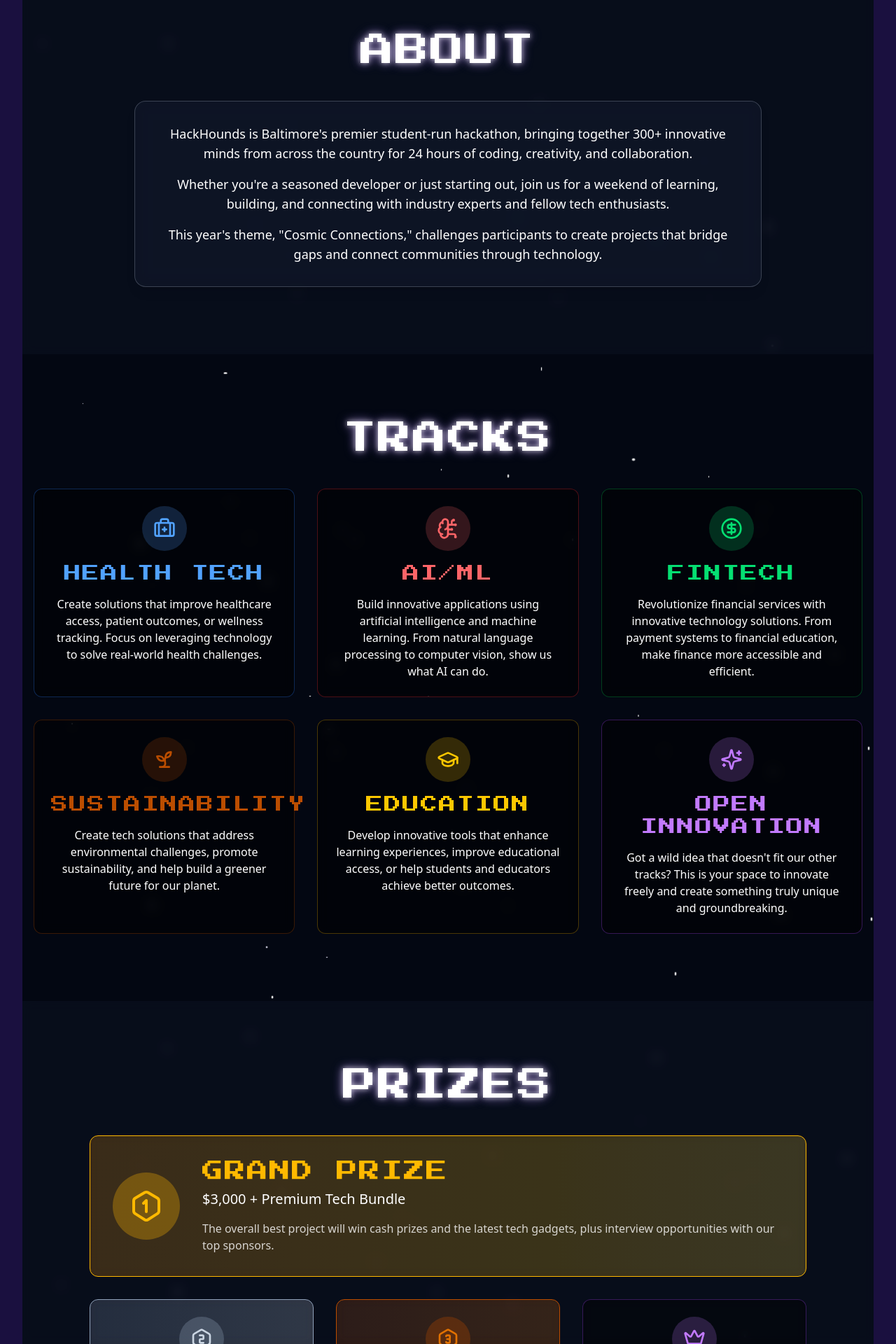
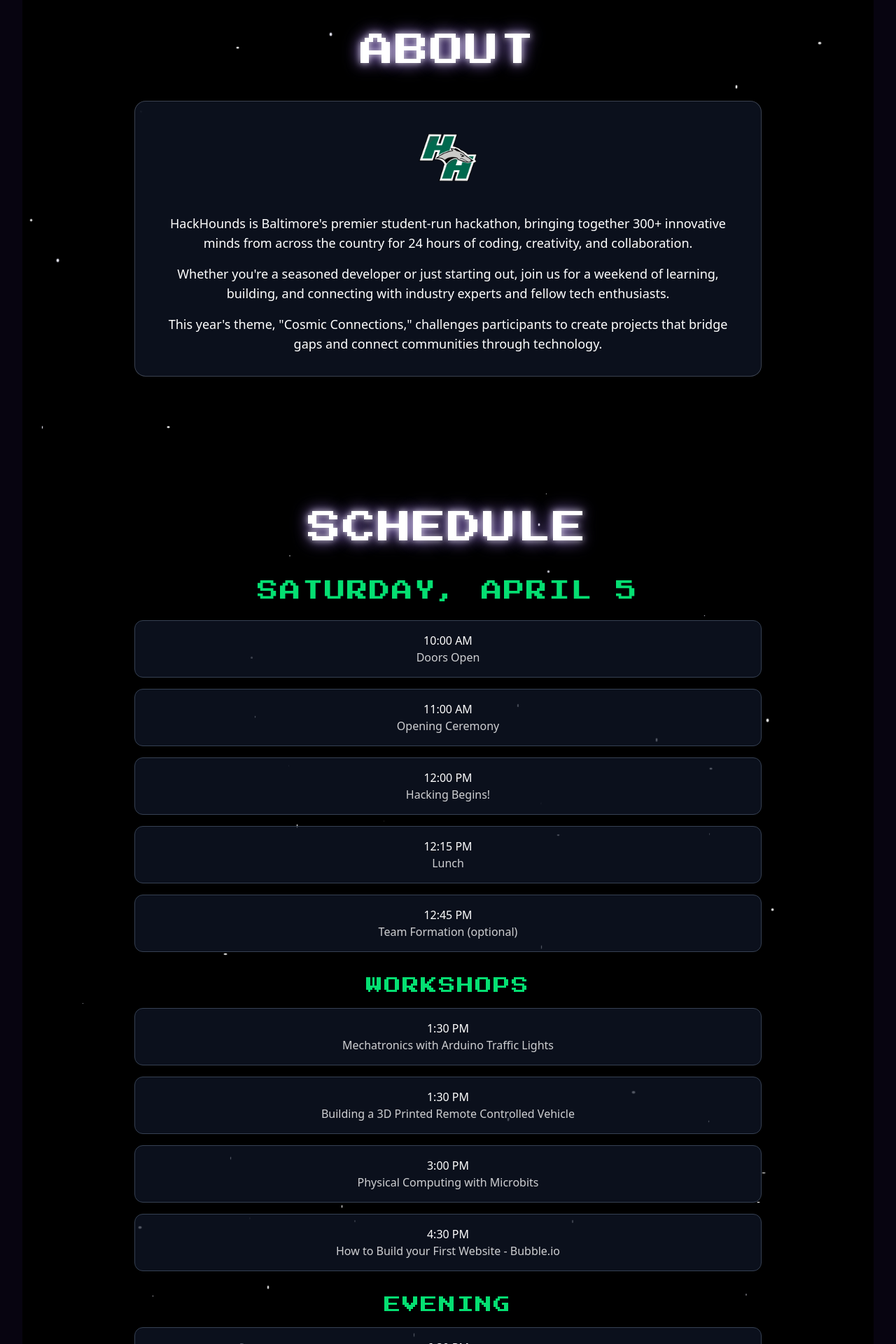
Before and after one commit to kelechi055/HH25, a React (Vite) app in the folder hh25/: page / in a window 1280 px wide. Shown: the part 880-2800 px from the top of the page at 70% size. Built offline with nearby package versions, Linux system fonts and the light colour scheme.

Commit message:
Added Schedule, working on Track revisions now

```diff
--- a/hh25/src/App.css
+++ b/hh25/src/App.css
@@ -96,7 +96,7 @@
   margin: 0;
   padding: 0;
   font-family: system-ui, -apple-system, BlinkMacSystemFont, 'Segoe UI', Roboto, sans-serif;
-  background-color: #1a103f;
+  background-color: #070410;
   overflow-x: hidden;
 }
 
--- a/hh25/src/App.jsx
+++ b/hh25/src/App.jsx
@@ -3,8 +3,9 @@
 import LoyolaLogo from './icons/Loyola-logo.png';
 import MIS from './icons/MIS.png';
 import ACM from './icons/ACM.png';
+import HH25 from './icons/HH25.png';
 import CyberHounds from './icons/CyberHounds.png';
-import { BriefcaseMedical, BrainCircuit, CircleDollarSign, Sprout, GraduationCap, Sparkles, Crown } from 'lucide-react';
+import { BriefcaseMedical, BrainCircuit, CircleDollarSign, GraduationCap, Sparkles, Crown, Eye } from 'lucide-react';
 import { TbHexagonNumber1, TbHexagonNumber2, TbHexagonNumber3 } from "react-icons/tb";
 import { GrInstagram } from "react-icons/gr";
 import { TbBrandDiscord } from "react-icons/tb";
@@ -12,7 +13,7 @@
 function App() {
   const [isScrolled, setIsScrolled] = useState(false);
   const [activeFaq, setActiveFaq] = useState(null);
-  const [isFormVisible, setIsFormVisible] = useState(false); // New state for toggling visibility
+  const [isFormVisible, setIsFormVisible] = useState(false); // State for toggling visibility
 
   useEffect(() => {
     const handleScroll = () => {
@@ -32,11 +33,11 @@
   };
 
   const handleApplyClick = () => {
-    setIsFormVisible(true); // Show the form when the button is clicked
+    setIsFormVisible(!isFormVisible); // Toggle form visibility
   };
 
   return (
-    <div className="bg-gray-950 relative overflow-hidden">
+    <div className="bg-black relative overflow-hidden">
       {/* Enhanced Background stars */}
       <div className="absolute inset-0 z-0">
         {[...Array(200)].map((_, i) => (
@@ -57,13 +58,11 @@
         ))}
       </div>
 
-
-
       {/* Header */}
       <header className={`fixed top-0 w-full z-50 transition-all duration-300 ${isScrolled ? 'bg-gray-900/80 backdrop-blur-md py-2' : 'bg-transparent py-4'}`}>
         <div className="container mx-auto px-4 flex justify-between items-center">
           <div className="flex items-center">
-            <img src={LoyolaLogo} alt="Logo" className="h-10 w-10" />
+            <img src={HH25} alt="Logo" className="h-10 w-10" />
             <span className="text-white font-bold text-xl ml-2">HackHounds '25</span>
           </div>
           <nav className="hidden md:flex space-x-8">
@@ -103,55 +102,38 @@
           </p>
         </div>
 
-              {/* Apply Button */}
-      <div className="container mx-auto px-4 py-24 relative z-10">
+        {/* Enhanced Apply Button & Form Section */}
+        <div className="container mx-auto px-4 py-8 relative z-10">
           <div className="max-w-4xl mx-auto text-center">
             <button
               onClick={handleApplyClick}
-            className="px-6 py-3 bg-blue-500 text-white font-semibold rounded-lg hover:bg-blue-700 transition"
+              className="group relative overflow-hidden px-8 py-4 bg-gradient-to-r from-green-400 to-green-400 text-white font-bold text-lg rounded-lg transition-all duration-300 transform hover:scale-105 shadow-lg hover:shadow-2xl"
             >
-            Apply
+              <span className="absolute inset-0 bg-gradient-to-r from-green-400/20 to-green-400/20 opacity-0 group-hover:opacity-100 transition-opacity"></span>
+              <span className="relative flex items-center justify-center">
+                <span className="pixelated tracking-wider">APPLY NOW!</span>
+              </span>
             </button>
           </div>
 
-        {/* Typeform Embed */}
+          {/* Google Form Embed */}
           {isFormVisible && (
-          <div className="max-w-4xl mx-auto mt-8">
+            <div className="max-w-4xl mx-auto mt-8 bg-black/70 border border-white-500/30 rounded-xl p-6 backdrop-blur-sm transition-all transform hover:border-white-500/50 hover:shadow-lg hover:shadow-white-500/20">
               <iframe
-              src="https://form.typeform.com/to/jymAQivY"
+                src="https://docs.google.com/forms/d/e/1FAIpQLSdh6kFRQX8A3g1wXj7FoEwqpE98QtSVsjdy8ZC3Y2G0vzjqnw/viewform?embedded=true"
                 width="100%"
-              height="500"
+                height="600"
                 frameBorder="0"
-              style={{ border: 'none' }}
-              title="Typeform Survey"
-            ></iframe>
+                style={{ border: 'none', borderRadius: '0.5rem' }}
+                title="Application Form"
+              >Loading…</iframe>
             </div>
           )}
-      </div>
-
-        {/* Interactive Astronaut */}
-        <div className="w-full max-w-4xl mx-auto grid grid-cols-1 lg:grid-cols-2 gap-8 items-center">
-          <div className="pixel-art astronaut-container">
-            <div className="astronaut">
-              <div className="helmet"></div>
-              <div className="visor">
-                <div className="eye left"></div>
-                <div className="eye right"></div>
-              </div>
-              <div className="body"></div>
-            </div>
-          </div>
-
-          <div className="pixel-cloud float-animation">
-            {/* Cloud-like shape */}
-          </div>
         </div>
       </main>
 
       {/* Scroll indicator */}
       <div className="absolute bottom-10 left-1/2 transform -translate-x-1/2 text-white text-center pixelated">
-        <p className="text-2xl mb-2 tracking-widest animate-pulse">SCROLL FOR</p>
-        <p className="text-2xl tracking-widest animate-pulse">MORE INFO!</p>
         <div className="mt-4 animate-bounce">
           <svg
             width="40"
@@ -167,10 +149,14 @@
       </div>
 
       {/* About Section */}
-      <section id="about" className="py-24 bg-gray-900/40 backdrop-blur-sm relative z-10">
+      <section id="about" className="py-24 relative z-10">
         <div className="container mx-auto px-4">
           <h2 className="text-5xl font-bold text-white mb-12 text-center pixelated glow-text">ABOUT</h2>
           <div className="max-w-4xl mx-auto bg-gray-900/70 border border-gray-500/50 rounded-2xl p-8 shadow-lg backdrop-blur-md">
+            {/* Add the HH25 logo here */}
+            <div className="flex justify-center mb-8">
+              <img src={HH25} alt="HackHounds 25 Logo" className="h-24 w-24" />
+            </div>
             <p className="text-white text-lg mb-4">
               HackHounds is Baltimore's premier student-run hackathon, bringing together 300+ innovative minds from across the country for 24 hours of coding, creativity, and collaboration.
             </p>
@@ -180,6 +166,130 @@
             <p className="text-white text-lg">
               This year's theme, "Cosmic Connections," challenges participants to create projects that bridge gaps and connect communities through technology.
             </p>
+          </div>
+        </div>
+      </section>
+
+      {/* Schedule Section */}
+      <section id="schedule" className="py-24 relative z-10">
+        <div className="container mx-auto px-4">
+          <h2 className="text-5xl font-bold text-white mb-12 text-center pixelated glow-text">SCHEDULE</h2>
+
+          {/* Schedule Grid */}
+          <div className="max-w-4xl mx-auto">
+            {/* Day 1 - Saturday, April 6 */}
+            <div className="mb-12">
+              <h3 className="text-3xl font-bold text-green-400 mb-6 pixelated">Saturday, April 5</h3>
+              <div className="space-y-4">
+                {/* Event Items */}
+                <div className="bg-gray-900/70 border border-gray-700 rounded-xl p-4">
+                  <p className="text-white font-medium">10:00 AM</p>
+                  <p className="text-white/80">Doors Open</p>
+                </div>
+                <div className="bg-gray-900/70 border border-gray-700 rounded-xl p-4">
+                  <p className="text-white font-medium">11:00 AM</p>
+                  <p className="text-white/80">Opening Ceremony</p>
+                </div>
+                <div className="bg-gray-900/70 border border-gray-700 rounded-xl p-4">
+                  <p className="text-white font-medium">12:00 PM</p>
+                  <p className="text-white/80">Hacking Begins!</p>
+                </div>
+                <div className="bg-gray-900/70 border border-gray-700 rounded-xl p-4">
+                  <p className="text-white font-medium">12:15 PM</p>
+                  <p className="text-white/80">Lunch</p>
+                </div>
+                <div className="bg-gray-900/70 border border-gray-700 rounded-xl p-4">
+                  <p className="text-white font-medium">12:45 PM</p>
+                  <p className="text-white/80">Team Formation (optional)</p>
+                </div>
+              </div>
+
+              {/* Workshops */}
+              <h4 className="text-2xl font-bold text-green-400 mt-8 mb-4 pixelated">Workshops</h4>
+              <div className="space-y-4">
+                <div className="bg-gray-900/70 border border-gray-700 rounded-xl p-4">
+                  <p className="text-white font-medium">1:30 PM</p>
+                  <p className="text-white/80">Mechatronics with Arduino Traffic Lights</p>
+                </div>
+                <div className="bg-gray-900/70 border border-gray-700 rounded-xl p-4">
+                  <p className="text-white font-medium">1:30 PM</p>
+                  <p className="text-white/80">Building a 3D Printed Remote Controlled Vehicle</p>
+                </div>
+                <div className="bg-gray-900/70 border border-gray-700 rounded-xl p-4">
+                  <p className="text-white font-medium">3:00 PM</p>
+                  <p className="text-white/80">Physical Computing with Microbits</p>
+                </div>
+                <div className="bg-gray-900/70 border border-gray-700 rounded-xl p-4">
+                  <p className="text-white font-medium">4:30 PM</p>
+                  <p className="text-white/80">How to Build your First Website - Bubble.io</p>
+                </div>
+              </div>
+
+              {/* Evening Events */}
+              <h4 className="text-2xl font-bold text-green-400 mt-8 mb-4 pixelated">Evening</h4>
+              <div className="space-y-4">
+                <div className="bg-gray-900/70 border border-gray-700 rounded-xl p-4">
+                  <p className="text-white font-medium">6:30 PM</p>
+                  <p className="text-white/80">Dinner</p>
+                </div>
+                <div className="bg-gray-900/70 border border-gray-700 rounded-xl p-4">
+                  <p className="text-white font-medium">7:30 PM</p>
+                  <p className="text-white/80">Company Networking</p>
+                </div>
+                <div className="bg-gray-900/70 border border-gray-700 rounded-xl p-4">
+                  <p className="text-white font-medium">9:00 PM</p>
+                  <p className="text-white/80">Break Time - Smash Tournament</p>
+                </div>
+                <div className="bg-gray-900/70 border border-gray-700 rounded-xl p-4">
+                  <p className="text-white font-medium">10:00 PM</p>
+                  <p className="text-white/80">Nighttime Snack</p>
+                </div>
+                <div className="bg-gray-900/70 border border-gray-700 rounded-xl p-4">
+                  <p className="text-white font-medium">11:00 PM</p>
+                  <p className="text-white/80">Quiet Hours Begin</p>
+                </div>
+              </div>
+            </div>
+
+            {/* Day 2 - Sunday, April 7 */}
+            <div>
+              <h3 className="text-3xl font-bold text-green-400 mb-6 pixelated">Sunday, April 6</h3>
+              <div className="space-y-4">
+                <div className="bg-gray-900/70 border border-gray-700 rounded-xl p-4">
+                  <p className="text-white font-medium">7:30 AM</p>
+                  <p className="text-white/80">Breakfast</p>
+                </div>
+                <div className="bg-gray-900/70 border border-gray-700 rounded-xl p-4">
+                  <p className="text-white font-medium">9:00 AM</p>
+                  <p className="text-white/80">Continue Hacking</p>
+                </div>
+
+                <div className="bg-gray-900/70 border border-gray-700 rounded-xl p-4">
+                  <p className="text-white font-medium">11:00 AM</p>
+                  <p className="text-white/80">Staff available for Submission Questions</p>
+                </div>
+                <div className="bg-gray-900/70 border border-gray-700 rounded-xl p-4">
+                  <p className="text-white font-medium">12:00 PM</p>
+                  <p className="text-white/80">Hacking Ends!</p>
+                </div>
+                <div className="bg-gray-900/70 border border-gray-700 rounded-xl p-4">
+                  <p className="text-white font-medium">12:15 PM</p>
+                  <p className="text-white/80">Lunch</p>
+                </div>
+                <div className="bg-gray-900/70 border border-gray-700 rounded-xl p-4">
+                  <p className="text-white font-medium">1:00 PM</p>
+                  <p className="text-white/80">Project Presentations and Judging</p>
+                </div>
+                <div className="bg-gray-900/70 border border-gray-700 rounded-xl p-4">
+                  <p className="text-white font-medium">3:00 PM</p>
+                  <p className="text-white/80">Awards Ceremony</p>
+                </div>
+                <div className="bg-gray-900/70 border border-gray-700 rounded-xl p-4">
+                  <p className="text-white font-medium">4:00 PM</p>
+                  <p className="text-white/80">Event Ends</p>
+                </div>
+              </div>
+            </div>
           </div>
         </div>
       </section>
@@ -194,11 +304,11 @@
 
 
       {/* Track 1 - Health Tech */}
-      <div className="bg-black/50 border border-blue-500/30 rounded-xl p-6 backdrop-blur-sm hover:bg-black/70 transition-all duration-300 transform hover:-translate-y-2">
-        <div className="w-16 h-16 bg-blue-400/20 rounded-full flex items-center justify-center mb-4 mx-auto">
-          <BriefcaseMedical size={32} className="text-blue-400" />
+      <div className="bg-black/50 border border-purple-500/30 rounded-xl p-6 backdrop-blur-sm hover:bg-black/70 transition-all duration-300 transform hover:-translate-y-2">
+        <div className="w-16 h-16 bg-purple-400/20 rounded-full flex items-center justify-center mb-4 mx-auto">
+          <Sparkles size={32} className="text-purple-400" />
         </div>
-        <h3 className="text-2xl font-bold text-blue-400 text-center mb-4 pixelated">HEALTH TECH</h3>
+        <h3 className="text-2xl font-bold text-purple-400 text-center mb-4 pixelated">GENERAL</h3>
         <p className="text-white text-center">
           Create solutions that improve healthcare access, patient outcomes, or wellness tracking. Focus on leveraging technology to solve real-world health challenges.
         </p>
@@ -220,18 +330,18 @@
         <div className="w-16 h-16 bg-green-400/20 rounded-full flex items-center justify-center mb-4 mx-auto">
           <CircleDollarSign size={32} className="text-green-400" />
         </div>
-        <h3 className="text-2xl font-bold text-green-400 text-center mb-4 pixelated">FINTECH</h3>
+        <h3 className="text-2xl font-bold text-green-400 text-center mb-4 pixelated">FINANCE</h3>
         <p className="text-white text-center">
           Revolutionize financial services with innovative technology solutions. From payment systems to financial education, make finance more accessible and efficient.
         </p>
       </div>
 
       {/* Track 4 - Sustainability */}
-      <div className="bg-black/50 border border-amber-700/30 rounded-xl p-6 backdrop-blur-sm hover:bg-black/70 transition-all duration-300 transform hover:-translate-y-2">
-        <div className="w-16 h-16 bg-amber-700/20 rounded-full flex items-center justify-center mb-4 mx-auto">
-          <Sprout size={32} className="text-amber-700" />
+      <div className="bg-black/50 border border-teal-200/30 rounded-xl p-6 backdrop-blur-sm hover:bg-black/70 transition-all duration-300 transform hover:-translate-y-2">
+        <div className="w-16 h-16 bg-teal-200/20 rounded-full flex items-center justify-center mb-4 mx-auto">
+          <Eye size={32} className="text-teal-200" />
         </div>
-        <h3 className="text-2xl font-bold text-amber-700 text-center mb-4 pixelated">SUSTAINABILITY</h3>
+        <h3 className="text-2xl font-bold text-teal-200 text-center mb-4 pixelated">COMPUTER VISION</h3>
         <p className="text-white text-center">
           Create tech solutions that address environmental challenges, promote sustainability, and help build a greener future for our planet.
         </p>
@@ -243,18 +353,18 @@
         <div className="w-16 h-16 bg-yellow-400/20 rounded-full flex items-center justify-center mb-4 mx-auto">
           <GraduationCap size={32} className="text-yellow-400" />
         </div>
-        <h3 className="text-2xl font-bold text-yellow-400 text-center mb-4 pixelated">EDUCATION</h3>
+        <h3 className="text-2xl font-bold text-yellow-400 text-center mb-4 pixelated">ART/MULTIMEDIA</h3>
         <p className="text-white text-center">
           Develop innovative tools that enhance learning experiences, improve educational access, or help students and educators achieve better outcomes.
         </p>
       </div>
 
             {/* Track 6 - Open Innovation */}
-      <div className="bg-black/50 border border-purple-500/30 rounded-xl p-6 backdrop-blur-sm hover:bg-black/70 transition-all duration-300 transform hover:-translate-y-2">
-        <div className="w-16 h-16 bg-purple-400/20 rounded-full flex items-center justify-center mb-4 mx-auto">
-          <Sparkles size={32} className="text-purple-400" />
+      <div className="bg-black/50 border border-blue-500/30 rounded-xl p-6 backdrop-blur-sm hover:bg-black/70 transition-all duration-300 transform hover:-translate-y-2">
+        <div className="w-16 h-16 bg-blue-400/20 rounded-full flex items-center justify-center mb-4 mx-auto">
+          <BriefcaseMedical size={32} className="text-blue-400" />
         </div>
-        <h3 className="text-2xl font-bold text-purple-400 text-center mb-4 pixelated">OPEN INNOVATION</h3>
+        <h3 className="text-2xl font-bold text-blue-400 text-center mb-4 pixelated">HEALTH</h3>
         <p className="text-white text-center">
           Got a wild idea that doesn't fit our other tracks? This is your space to innovate freely and create something truly unique and groundbreaking.
         </p>
@@ -264,7 +374,7 @@
       </section>
 
       {/* Prizes Section - NEW */}
-      <section id="prizes" className="py-24 bg-gray-900/40 backdrop-blur-sm relative z-10">
+      <section id="prizes" className="py-24 relative z-10">
         <div className="container mx-auto px-4">
           <h2 className="text-5xl font-bold text-white mb-12 text-center pixelated glow-text">PRIZES</h2>
 
@@ -495,14 +605,7 @@
                 onClick={() => toggleFaq(5)}
               >
                 <span className="text-white font-medium text-lg">What are the judging criteria?</span>
-                <svg
-                  className={`w-6 h-6 transform transition-transform ${activeFaq === 5 ? 'rotate-180' : ''}`}
-                  viewBox="0 0 24 24"
-                  fill="none"
-                  xmlns="http://www.w3.org/2000/svg"
-                >
-                  <path d="M19 9L12 16L5 9" stroke="#4ADE80" strokeWidth="2" strokeLinecap="round" strokeLinejoin="round"/>
-                </svg>
+
               </button>
               {activeFaq === 5 && (
                 <div className="bg-gray-900/40 border border-gray-800 rounded-b-xl p-4 mt-1">
@@ -517,7 +620,7 @@
       </section>
 
       {/* Sponsors Section - NEW */}
-<section id="sponsors" className="py-24 bg-gray-900/40 backdrop-blur-sm relative z-10">
+<section id="sponsors" className="py-24 relative z-10">
   <div className="container mx-auto px-4">
     <h2 className="text-5xl font-bold text-white mb-12 text-center pixelated glow-text">SPONSORS</h2>
 
```
Also changed, not shown: hh25/src/icons/HH25.png (added). Lines whose indentation alone changed are shown as unchanged.
